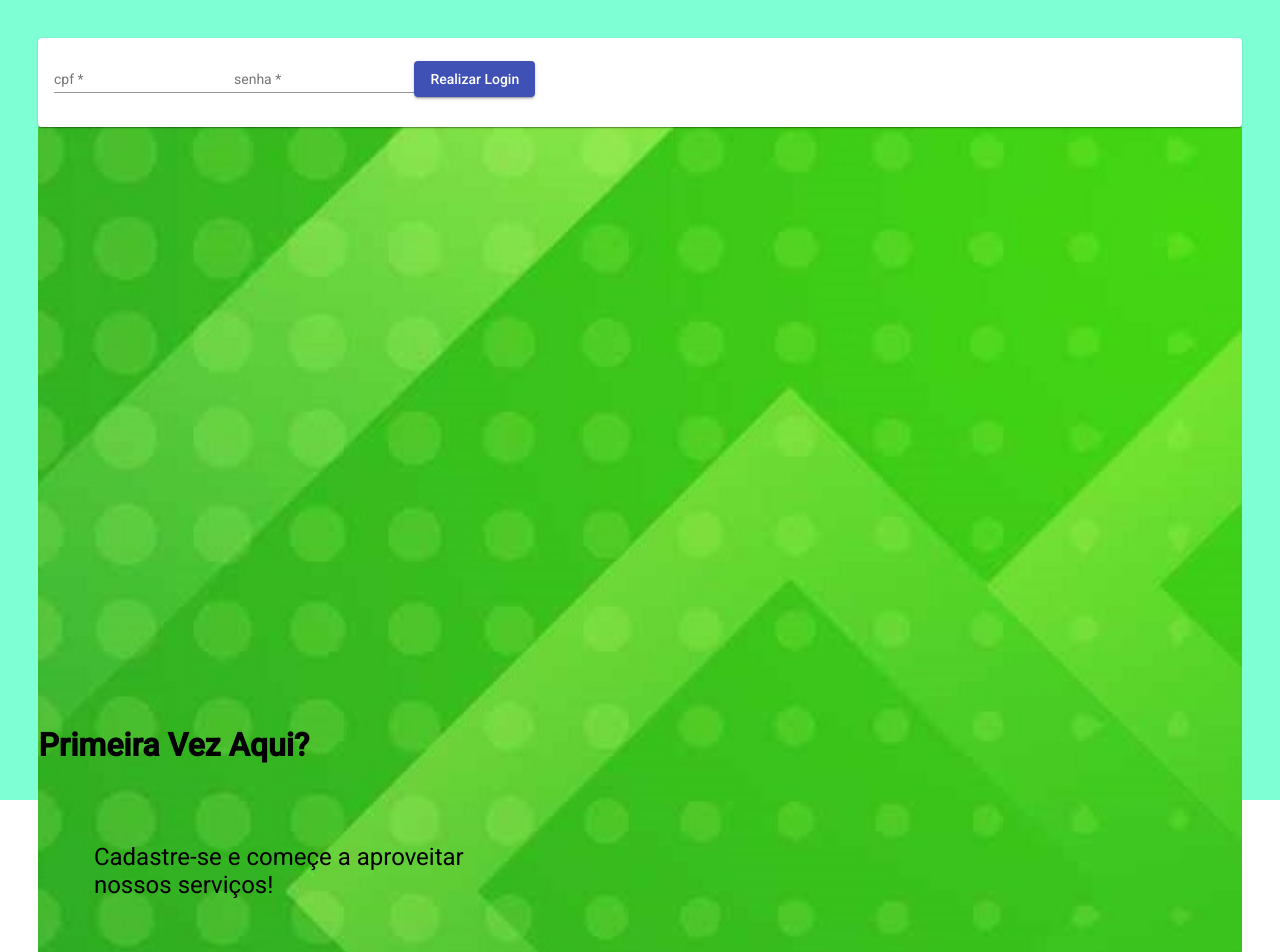
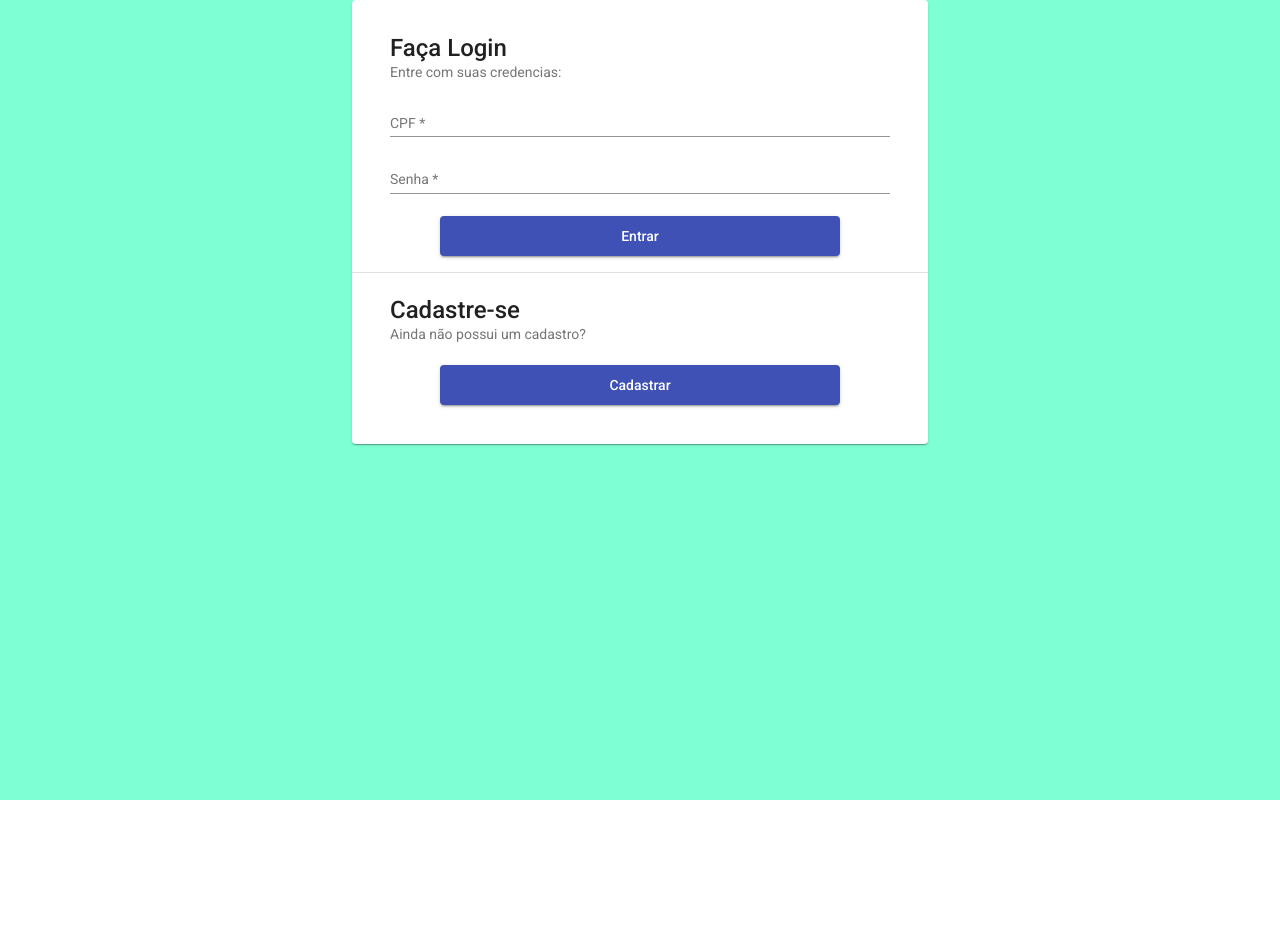
Before and after one commit to silva-leonardo/usjt_medplus_project_frontend, an Angular app: page /login in a window 1280 px wide. Shown: the top 952 px of the page. After the commit the page ends 800 px from the top, so only its background shows below. Built offline with nearby package versions, Linux system fonts and the light colour scheme.

Commit message:
fix: Criação da tela de login com material

```diff
--- a/src/app/Telas/cadastro/cadastro.component.css
+++ b/src/app/Telas/cadastro/cadastro.component.css
@@ -17,3 +17,11 @@ mat-form-field, input {
 title{
     text-align: center
 }
+
+.mat-raised-button {
+    line-height: 40px;
+    min-width: 80%;
+    margin-top: 20px;
+    margin-left: 10%;
+    margin-right: 10%;
+}
--- a/src/app/Telas/cadastro/cadastro.component.html
+++ b/src/app/Telas/cadastro/cadastro.component.html
@@ -9,7 +9,7 @@
 
     <br>
     <mat-form-field>
-      <input type="text" matInput placeholder="cpf" ngModel name="cpf" required minlength="14" maxlength="14" />
+      <input type="text" matInput placeholder="CPF" ngModel name="cpf" required minlength="14" maxlength="14" />
       <mat-error>Digite uma CPF válido</mat-error>
     </mat-form-field>
     <br>
@@ -45,13 +45,13 @@
     </mat-form-field>
     <br>
     <mat-form-field>
-      <input type="password" matInput placeholder="senha" ngModel name="senha" required required minlength="8" maxlength="15" />
+      <input type="password" matInput placeholder="Senha" ngModel name="senha" required required minlength="8" maxlength="15" />
       <mat-error>Digite uma senha válida</mat-error>
     </mat-form-field>
     <br>
 
     <mat-form-field>
-      <input type="password" matInput placeholder="Conrfirmar-senha" ngModel name="confirm.senha" required required minlength="8" maxlength="15"/>
+      <input type="password" matInput placeholder="Confirmar Senha" ngModel name="confirm.senha" required required minlength="8" maxlength="15"/>
       <mat-error>Senhas diferentes!</mat-error>
     </mat-form-field>
 
--- a/src/app/Telas/login/login.component.css
+++ b/src/app/Telas/login/login.component.css
@@ -1,44 +1,22 @@
-body {
-    max-width: 100% !important;
-    width: 100%;
-    height: 100% !important;
-    background-color:#7fffd4;
+mat-card{
+    margin: auto;
+    padding: 3%;
+    width: 50%;
+    max-width: 500px;
 }
 
-.container {
-    padding: 3%;
+mat-form-field, input {
+    width: 100%;
 }
 
-#coluna_cadastro {
-    background-image: url("../../../assets/Images/bg1-green.jpg");
-    display: flex;
-    align-items: center;
-    background-size: cover;
-    background-origin: padding-box;
+.card-cadastro {
+    padding-top: 2em;
 }
 
-.row {
-    --bs-gutter-x: 0rem;
+.mat-raised-button {
+    line-height: 40px;
+    min-width: 80%;
+    margin-top: 5px;
+    margin-left: 10%;
+    margin-right: 10%;
 }
-.formulario-cadastro{
-    margin-top: 50%;
-}
-
-.texto-cadastro {
-    font-size: 1.5rem;
-    padding: 10%;
-}
-
-.botao-cadastro{
-    padding-left: 5%;
-    padding-right: 5%;
-}
-
-.titulo-cadastro, .titulo-login{
-    font-weight: bold;
-    padding-bottom: 2%;
-}
-
-.titulo-cadastro {
-    font-size:xx-large;
-}
--- a/src/app/Telas/login/login.component.html
+++ b/src/app/Telas/login/login.component.html
@@ -1,61 +1,24 @@
-<!doctype html>
-<html lang="en">
-  <head>
-    <meta charset="utf-8">
-    <meta name="viewport" content="width=device-width, initial-scale=1">
-    <link href="https://cdn.jsdelivr.net/npm/bootstrap@5.2.1/dist/css/bootstrap.min.css" rel="stylesheet" integrity="sha384-iYQeCzEYFbKjA/T2uDLTpkwGzCiq6soy8tYaI1GyVh/UjpbCx/TYkiZhlZB6+fzT" crossorigin="anonymous">
-
-    <title>Login - Inicial</title>
-
-  </head>
-  <body>
-    <script src="https://cdn.jsdelivr.net/npm/bootstrap@5.2.1/dist/js/bootstrap.bundle.min.js" integrity="sha384-u1OknCvxWvY5kfmNBILK2hRnQC3Pr17a+RTT6rIHI7NnikvbZlHgTPOOmMi466C8" crossorigin="anonymous"></script>
-
-    <section class="container" id="container-principal">
-        <div class="row justify-content-md-center ">
-          <div class="col col-lg-6" id="coluna_login">
 <mat-card>
-              <form
-                (submit)="login(clienteForm)"
-                #clienteForm="ngForm">
+  <mat-card-content class="card-login">
+    <mat-card-title>Faça Login</mat-card-title>
+    <mat-card-subtitle>Entre com suas credencias:</mat-card-subtitle>
+    <form (submit)="login(clienteForm)" #clienteForm="ngForm">
       <mat-form-field>
-                  <input
-                    type="text"
-                    matInput
-                    placeholder="cpf"
-                    name="cpf"
-                    ngModel
-                    required
-                    minlength="14"/>
+        <input type="text" matInput placeholder="CPF" name="cpf" ngModel required minlength="13" />
         <mat-error>Digite um CPF válido</mat-error>
       </mat-form-field>
 
       <mat-form-field>
-                  <input
-                    type="password"
-                    matInput
-                    placeholder="senha"
-                    ngModel
-                    name="senha"
-                    required />
+        <input type="password" matInput placeholder="Senha" ngModel name="senha" required />
         <mat-error>Digite uma senha válida</mat-error>
       </mat-form-field>
-                <button mat-raised-button color="primary">Realizar Login</button>
+      <button mat-raised-button color="primary">Entrar</button>
     </form>
+  </mat-card-content>
+  <mat-divider></mat-divider>
+  <mat-card-content class="card-cadastro">
+    <mat-card-title>Cadastre-se</mat-card-title>
+    <mat-card-subtitle>Ainda não possui um cadastro?</mat-card-subtitle>
+    <button mat-raised-button color="primary" routerLink="/cadastro">Cadastrar</button>
+  </mat-card-content>
 </mat-card>
-          </div>
-          <div class="col col-lg-3" id="coluna_cadastro">
-            <form class="formulario-cadastro">
-              <div class="text-center">
-                <h2 class="titulo-cadastro">Primeira Vez Aqui?</h2>
-                <h3 class="texto-cadastro">Cadastre-se e começe a aproveitar nossos serviços!</h3>
-              </div>
-              <div class="d-grid gap-2 botao-cadastro">
-                <button class="btn btn-success btn rounded-pill " routerLink="/cadastro">Cadastro</button>
-              </div>
-            </form>
-          </div>
-        </div>
-    </section>
-  </body>
-</html>
--- a/src/app/app.component.css
+++ b/src/app/app.component.css
@@ -0,0 +1,3 @@
+body {
+    background-color:#7fffd4;
+}
--- a/src/app/app.component.html
+++ b/src/app/app.component.html
@@ -1 +1,12 @@
-<router-outlet></router-outlet>
+<!DOCTYPE html>
+<html lang="en">
+<head>
+    <meta charset="UTF-8">
+    <meta http-equiv="X-UA-Compatible" content="IE=edge">
+    <meta name="viewport" content="width=device-width, initial-scale=1.0">
+    <title>Inicial</title>
+</head>
+<body>
+    <router-outlet></router-outlet>
+</body>
+</html>
--- a/src/app/app.module.ts
+++ b/src/app/app.module.ts
@@ -8,7 +8,8 @@ import { MatButtonModule } from '@angular/material/button'
 import { MatCardModule } from '@angular/material/card';
 import { MatExpansionModule } from '@angular/material/expansion'
 import { MatInputModule } from '@angular/material/input';
-import { MatToolbarModule } from '@angular/material/toolbar'
+import { MatToolbarModule } from '@angular/material/toolbar';
+import { MatDividerModule } from '@angular/material/divider';
 
 import { AppRoutingModule } from './app-routing.module';
 import { AppComponent } from './app.component';
@@ -41,6 +42,7 @@ import { BrowserAnimationsModule } from '@angular/platform-browser/animations';
     MatExpansionModule,
     MatInputModule,
     MatToolbarModule,
+    MatDividerModule,
     BrowserAnimationsModule,
   ],
   providers: [],
```
Lines whose indentation alone changed are shown as unchanged.
